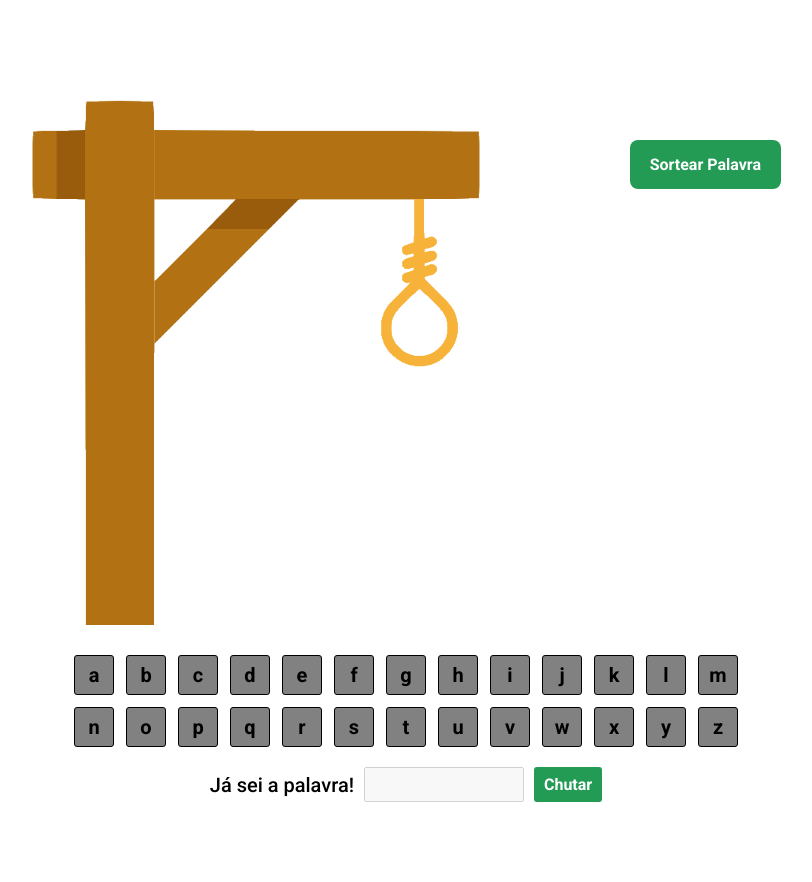
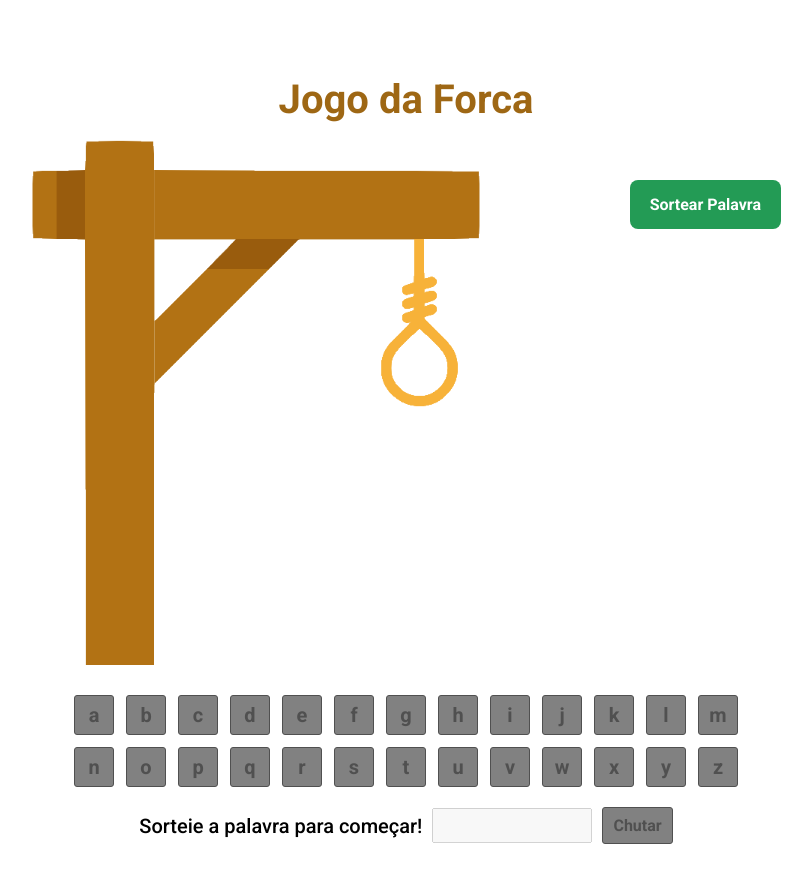
Before and after one commit to hignicao/hangman-game, a React app: page / in a window 1280 px wide. Shown: the whole page, without its empty margins (234-1046 px from the left). Built offline with nearby package versions, Linux system fonts and the light colour scheme.

Commit message:
5th commit (guess word functionality)

```diff
--- a/src/components/App.js
+++ b/src/components/App.js
@@ -10,9 +10,9 @@ export default function App() {
 	const [lost, setLost] = useState(false);
 	const [wordLetters, setWordLetters] = useState([]);
 	const [lettersGuessed, setLettersGuessed] = useState([]);
+	const [wordGuessed, setWordGuessed] = useState("");
 	const [misses, setMisses] = useState(0);
 	const [hits, setHits] = useState(0);
-
 
 	function startGame() {
 		setStart(true);
@@ -28,26 +28,58 @@ export default function App() {
 		setLettersGuessed([...lettersGuessed, letter]);
 		if (!wordLetters.includes(letter)) {
 			setMisses(misses + 1);
-			(misses === 5) ? setLost(true) : setLost(false);
+			misses === 5 ? setLost(true) : setLost(false);
 		} else {
-			const i = wordLetters.filter(l => l === letter).length
+			const i = wordLetters.filter((l) => l === letter).length;
 			setHits(hits + i);
-			(hits === wordLetters.length - 1) ? setWon(true) : setWon(false);
+			hits === wordLetters.length - 1 ? setWon(true) : setWon(false);
 		}
 	}
 
+	function changedInput(e) {
+		setWordGuessed(e.target.value);
+	}
 
+	function guessWord() {
+		if (wordGuessed === wordLetters.join("")) {
+			setWon(true);
+		} else {
+			setMisses(6);
+			setLost(true);
+		}
+	}
 
 	console.log(wordLetters);
 	console.log(lettersGuessed);
-	console.log(hits)
+	console.log(hits);
 	console.log(misses);
 
 	return (
 		<main>
-			<Game start={start} startGame={startGame} wordLetters={wordLetters} lettersGuessed={lettersGuessed} misses={misses} won={won} lost={lost}/>
-			<Letters start={start} guessLetter={guessLetter} lettersGuessed={lettersGuessed} won={won} lost={lost}/>
-			<Guess start={start} won={won} lost={lost}/>
+			<h1>Jogo da Forca</h1>
+			<Game
+				start={start}
+				startGame={startGame}
+				wordLetters={wordLetters}
+				lettersGuessed={lettersGuessed}
+				misses={misses}
+				won={won}
+				lost={lost}
+			/>
+			<Letters
+				start={start}
+				guessLetter={guessLetter}
+				lettersGuessed={lettersGuessed}
+				won={won}
+				lost={lost}
+			/>
+			<Guess
+				start={start}
+				won={won}
+				lost={lost}
+				guessWord={guessWord}
+				changedInput={changedInput}
+			/>
 		</main>
 	);
 }
--- a/src/components/Guess.js
+++ b/src/components/Guess.js
@@ -1,10 +1,12 @@
-export default function Guess({start, won, lost}) {
+export default function Guess({ start, won, lost, guessWord, changedInput }) {
 	const cond = !start || won || lost;
 	return (
 		<div className="guess">
-			<label htmlFor="guess">Já sei a palavra!</label>
-			<input disabled={cond} type="text" id="guess" />
-			<button disabled={cond} >Chutar</button>
+			<label htmlFor="guess">{!start ? "Sorteie a palavra para começar!" : "Já sei a palavra!"}</label>
+			<input disabled={cond} type="text" id="guess" onChange={changedInput} />
+			<button disabled={cond} onClick={guessWord} className={cond ? "guess-btn disabled" : "guess-btn"}>
+				Chutar
+			</button>
 		</div>
 	);
 }
--- a/src/components/Letters.js
+++ b/src/components/Letters.js
@@ -7,13 +7,13 @@ function Letter({ start, guessLetter, lettersGuessed, letter, k, won, lost }) {
 	);
 }
 
-export default function Letters({ start, guessLetter, lettersGuessed, won, lost}) {
+export default function Letters({ start, guessLetter, lettersGuessed, won, lost }) {
 	const alphabet = ["a", "b", "c", "d", "e", "f", "g", "h", "i", "j", "k", "l", "m", "n", "o", "p", "q", "r", "s", "t", "u", "v", "w", "x", "y", "z"];
 
 	return (
 		<div className="letters">
 			{alphabet.map((l, i) => (
-				<Letter start={start} guessLetter={guessLetter} lettersGuessed={lettersGuessed} letter={l} key={i}  won={won} lost={lost}/>
+				<Letter start={start} guessLetter={guessLetter} lettersGuessed={lettersGuessed} letter={l} key={i} won={won} lost={lost} />
 			))}
 		</div>
 	);
--- a/src/css/style.css
+++ b/src/css/style.css
@@ -4,11 +4,18 @@
 }
 
 main {
-	margin: 100px auto;
+	margin: 80px auto;
 	display: flex;
 	flex-direction: column;
 	justify-content: center;
 	align-items: center;
+}
+
+main h1 {
+	font-size: 40px;
+	font-weight: 700;
+	color: #9e6714;
+	margin-bottom: 20px;
 }
 
 .word-letters {
@@ -49,8 +56,8 @@ main {
 
 .letters .letter.disabled {
 	background-color: rgb(129, 129, 129);
-	color: black;
-	border: 1px solid black;
+	color: rgb(80, 80, 80);
+	border: 1px solid rgb(80, 80, 80);
 }
 
 .guess {
@@ -70,7 +77,7 @@ main {
 	height: 35px;
 }
 
-.guess button {
+.guess .guess-btn {
 	background-color: #239b55;
 	font-size: 16px;
 	font-weight: 700;
@@ -80,6 +87,12 @@ main {
 	padding: 8px 10px;
 }
 
+.guess .guess-btn.disabled {
+	background-color: rgb(129, 129, 129);
+	color: rgb(80, 80, 80);
+	border: 1px solid rgb(80, 80, 80);
+}
+
 .hidden {
 	display: none;
 }
```
